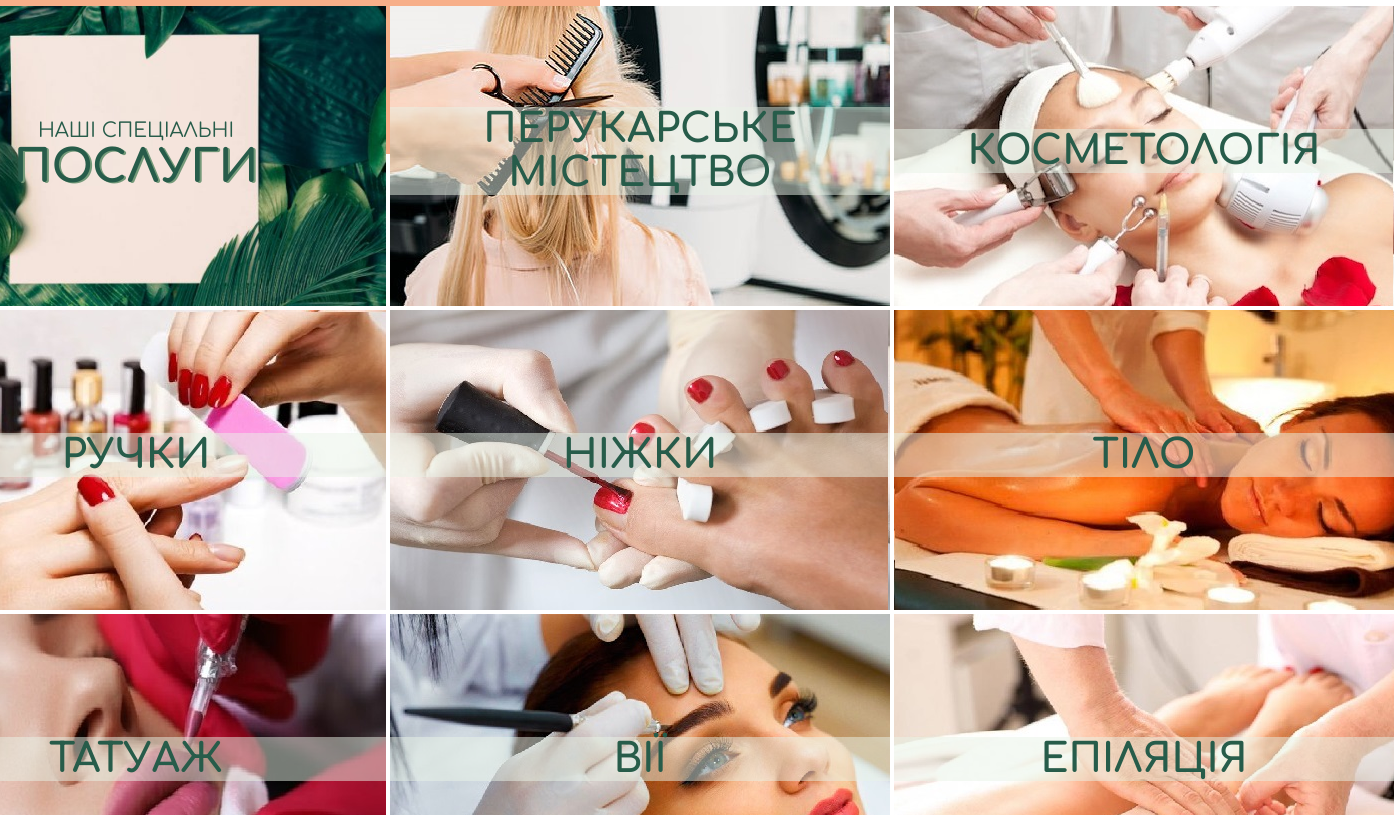
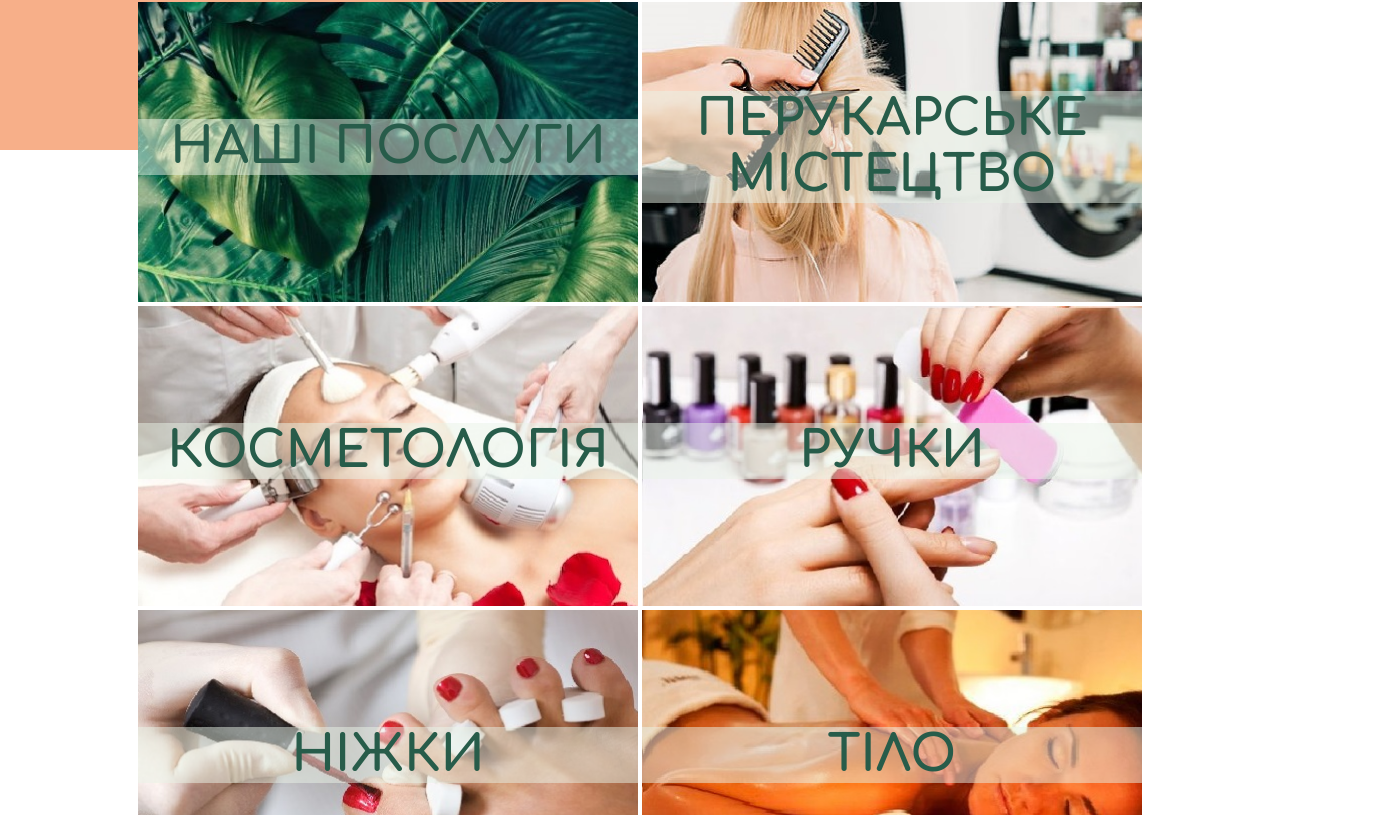
Before and after one commit to YuliaGrechishkina/my-graduation-project, a Vue app: page / in a window 1280 px wide. Shown: the part 1405-2220 px from the top of the page, 1396 px wide, since content can reach past the window. Built offline with nearby package versions, Linux system fonts and the light colour scheme.

Commit message:
:bug: fixed services_section for vue

```diff
--- a/src/components/OurServices.vue
+++ b/src/components/OurServices.vue
@@ -1,137 +1,58 @@
 <template>
   <div class="services" id="service">
-        <div class="services__block-color">
+    <div class="services__block-color"></div>
+    <ul class="services__galery-list">
+      <li
+        class="services__item"
+        v-for="service in services"
+        :key="service.id"
+        :style="{
+          backgroundImage: `url(${service.bgImg})`,
+        }"
+      >
+        <p class="services__item-text">
+          {{ service.title }}
+        </p>
+      </li>
+        </ul>
+
+  <ul class="services__galery-list-back">
+      <li
+        class="services__item-back"
+        v-for="service in services"
+        :key="service.id"
+        :style="{
+          backgroundImage: `url(${service.bgImgBack})`,
+        }"
+      >
+        <p class="services__item-back-text">
+          {{ service.service1 }}
+        </p>
+ <p class="services__item-back-text">
+          {{ service.service2 }}
+        </p>
+         <p class="services__item-back-text">
+          {{ service.service3 }}
+        </p>
+         <p class="services__item-back-text">
+          {{ service.service4 }}
+        </p>
+         <p class="services__item-back-text">
+          {{ service.service5 }}
+        </p>
+ <p class="services__item-back-text">
+          {{ service.service6 }}
+        </p>
+ <p class="services__item-back-text">
+          {{ service.service7 }}
+        </p>
+      </li>
+        </ul>
   </div>
-        <div class="services__galery-list">
-       <div class="services__galery ">
-          <div class="services__items-container">
-<div class="services__item services__item--all">
-           <h3 class="services__item-title">
-             наші спеціальні <br><span> Послуги</span>
-           </h3>
-                      </div>
-                <div class="services__item-back-all">
-              <p class="services__item-back-text services__item-back-text-all">на нашій території Ви можете отримати <br>весь спектр послуг для здоров'я і краси.<br> Ласкаво просимо на YUG! </p>
-
-          </div>
-          </div>
-
-         <div class="services__items-container">
-
-          <div class="services__item services__item--volos">
-           <p class="services__item-text">
-              перукарське містецтво
-            </p>
-          </div>
-          <div class="services__item-back">
-              <p class="services__item-back-text">стрижки</p>
-              <p class="services__item-back-text">укладання</p>
-              <p class="services__item-back-text">фарбування</p>
-              <p class="services__item-back-text">відновлення волосся</p>
-              <p class="services__item-back-text">нарощування</p>
-          </div></div>
-          <div class="services__items-container">
-
-          <div class="services__item services__item--kosmetologia">
-            <p class="services__item-text">
-              косметологія
-            </p>
-          </div>
-           <div class="services__item-back">
-              <p class="services__item-back-text">чистка обличчя</p>
-              <p class="services__item-back-text">доглядові процедури</p>
-              <p class="services__item-back-text">фотоомолодження</p>
-              <p class="services__item-back-text">карбоксітерапія</p>
-              <p class="services__item-back-text">ін'єкції краси</p>
-          </div>
-          </div>
-       </div>
-       <div class="services__galery">
-         <div class="services__items-container">
-
-          <div class="services__item services__item--manikur">
-            <p class="services__item-text">
-              ручки
-            </p>
-          </div>
-          <div class="services__item-back">
-              <p class="services__item-back-text">манікюр</p>
-              <p class="services__item-back-text">Покриття гель-лак</p>
-              <p class="services__item-back-text">Нарощування нігтів</p>
-              <p class="services__item-back-text">парафінотерапія</p>
-              <p class="services__item-back-text">корекція нігтів</p>
-          </div>
-         </div>
-         <div class="services__items-container">
-                   <div class="services__item services__item--pedikur">
-             <p class="services__item-text">
-             ніжки
-            </p>
-          </div>
-              <div class="services__item-back">
-              <p class="services__item-back-text">педікюр</p>
-              <p class="services__item-back-text">Покриття гель-лак</p>
-              <p class="services__item-back-text">корекція нігтів</p>
-              <p class="services__item-back-text">SPA догляд </p>
-              <p class="services__item-back-text">парафінотерапія</p>
-
-          </div>
-          </div>
-          <div class="services__items-container">
-
-          <div class="services__item services__item--massag">
-          <p class="services__item-text"> тіло </p>
-          </div>
-<div class="services__item-back">
-              <p class="services__item-back-text">усі види массажу</p>
-              <p class="services__item-back-text">Стоун-терапія</p>
-              <p class="services__item-back-text">Скрабування і <br>зволоження тіла</p>
-              <p class="services__item-back-text">Обгортання <br>за типом шкіри </p>
-
-
-</div>
-          </div>
-    </div>
-    <div class="services__galery">
-                 <div class="services__items-container">
-           <div class="services__item services__item--tatuag">
-           <p class="services__item-text"> татуаж </p>
-          </div>
-          <div class="services__item-back">
-              <p class="services__item-back-text">ТАТУАЖ БРІВ</p>
-              <p class="services__item-back-text">ПУДРОВІ БРОВИ</p>
-              <p class="services__item-back-text">МІКРОБЛЕЙДИНГ БРІВ </p>
-              <p class="services__item-back-text">ТАТУАЖ ГУБ</p>
-               <p class="services__item-back-text">ТАТУАЖ ПОВІК</p>
-          </div>
-                 </div>
-                  <div class="services__items-container">
-           <div class="services__item services__item--brovi">
-           <p class="services__item-text"> вії </p>
-          </div>
-<div class="services__item-back">
-<p class="services__item-back-text">Класичне <br>нарощування вій</p>
-              <p class="services__item-back-text">2D, 3D <br>нарощування вій</p>
-              <p class="services__item-back-text">ламінування </p>
-                       </div>
-                  </div>
- <div class="services__items-container">
-          <div class="services__item services__item--depilacia">
-           <p class="services__item-text">  епіляція </p>
-          </div>
-           <div class="services__item-back">
-              <p class="services__item-back-text">шугарінг</p>
-              <p class="services__item-back-text">воскова епіляція</p>
-                        </div>
-       </div>
-    </div>
-        </div>
-            </div>
-
 </template>
 
 <style scoped lang="scss">
-.services{
+.services {
   height: 900px;
   width: 100%;
   position: relative;
@@ -139,7 +60,7 @@ height: 900px;
   justify-content: center;
   align-items: center;
 }
-.services__block-color{
+.services__block-color {
   background-color: #f7af89;
   width: 600px;
   height: 150px;
@@ -148,35 +69,52 @@ height: 900px;
   left: 0;
   top: 0;
 }
+
+.services__galery-list, .services__galery-list-back{
+  position: absolute;
+  top: 0;left: 0;
+  list-style: none;
+  display: flex;
+  justify-content: center;
+  align-items: center;
+  flex-direction: row;
+  flex-wrap: wrap;
+}
+
+.services__galery-list{
+z-index: 1;
+}
+
+
 .services__item {
   min-height: 300px;
   width: 500px;
   margin: 2px;
   display: flex;
   justify-content: center;
- align-items:center;
- flex-direction: column;
+  align-items: center;
+  background-repeat: no-repeat;
+  background-position: center;
+  background-size: cover;
   text-align: center;
   cursor: pointer;
-  position: absolute;
-
 }
 
-.services__item-title{
- font-size: 20px;
+.services__item-title {
+  font-size: 30px;
   font-weight: normal;
   text-transform: uppercase;
   color: #275c4a;
 }
-.services__item-title span{
-  font-size: 45px;
+.services__item-title span {
+  font-size: 43px;
   font-weight: bold;
-  color:#275c4a;
-  text-shadow: 2px 1px 0px  #749979;
+  color: #275c4a;
+  text-shadow: 2px 1px 0px #749979;
 }
 
-.services__item-text{
-font-size: 40px;
+.services__item-text {
+  font-size: 50px;
   font-weight: bold;
   text-transform: uppercase;
   color: #275c4a;
@@ -184,13 +122,13 @@ background-color: rgba(233, 243, 231, 0.5);
   width: 100%;
   margin-bottom: 10px;
 }
-.services__item-back{
+.services__item-back {
   min-height: 300px;
   width: 500px;
   margin: 2px;
   display: flex;
   justify-content: center;
- align-items:center;
+  align-items: center;
   flex-direction: column;
   text-align: center;
   background-image: url(../assets/3.jpg);
@@ -201,110 +139,187 @@ margin-bottom: 10px;
 
 }
 
-.services__item-back-text{
-font-size: 18px;
+.services__item-back-text {
+  font-size: 17px;
   font-weight: bold;
+  text-align: center;
   text-transform: uppercase;
   color: #275c4a;
   margin-bottom: 3px;
+   background-color: rgba(233, 243, 231, 0.8);
 }
 
-.services__item--all{
- background-image: url(../assets/3.jpg);
-  background-repeat: no-repeat;
-    background-position: center;
-    background-size: cover;
-}
-.services__item-back-all{
-min-height: 300px;
- width: 500px;
- margin: 2px;
- display: flex;
- justify-content: center;
- align-items:center;
- flex-direction: column;
- text-align: center;
- background-image: url(../assets/all.jpg);
-  background-repeat: no-repeat;
-    background-position: center;
-    background-size: cover;
-     cursor: pointer;
-}
+//.services__item--all {
+//  background-image: url(../assets/3.jpg);
+ // background-repeat: no-repeat;
+ // background-position: center;
+//  background-size: cover;
+//}
+//.services__item-back-all {
+//  min-height: 300px;
+ // width: 500px;
+//  margin: 2px;
+ // display: flex;
+ // justify-content: center;
+ // align-items: center;
+//  flex-direction: column;
+ // text-align: center;
+//  background-image: url(../assets/all.jpg);
+//  background-repeat: no-repeat;
+ // background-position: center;
+ // background-size: cover;
+//  cursor: pointer;
+//}
 
-.services__item-back-text-all{
+.services__item-back-text-all {
   color: #275c4a;
   background-color: rgba(233, 243, 231, 0.8);
   width: 100%;
 }
 
-
-.services__item:hover{
+.services__item:hover {
   opacity: 0;
   transition: 0.5s ease;
-
-}
-
-.services__items-container{
-position: relative;
 }
 
 
-.services__item--volos{
-  background-image: url(../assets/volos.jpg);
-}
-
-.services__item--kosmetologia{
-  background-image: url(../assets/kosmetologia.jpg);
-}
-
-.services__item--manikur{
-  background-image: url(../assets/manikur.jpg);
-}
-
-.services__item--pedikur{
-  background-image: url(../assets/pedikur.jpg);
-}
-
-.services__item--massag{
-  background-image: url(../assets/massag.jpg);
-}
-
-.services__item--tatuag{
-  background-image: url(../assets/tatuag.jpg);
-}
-
-.services__item--brovi{
-  background-image: url(../assets/brovi.jpg);
-}
-
-.services__item--depilacia{
+.services__item--depilacia {
   background-image: url(../assets/depilacia.jpg);
 }
 
-.services__galery-list{
+.services__galery-list {
   display: flex;
   width: 100%;
-  flex-direction: column;
+  flex-direction: row;
+  flex-wrap: wrap;
+  justify-content: space-between;
   justify-content: center;
   align-items: center;
   position: absolute;
   top: 0;
 }
-
-.services__galery{
-  display: flex;
-  flex-direction: row;
-  flex-wrap: nowrap;
-  justify-content: space-between;
-  align-items: center;
-}
-
 </style>
 
 <script>
+export default {
+  name: "our-services",
 
-export default {
-  name: 'our-services',
+  data() {
+    return {
+      services: [
+        {
+          id: 0,
+          title: "наші послуги",
+          bgImg: require("@/assets/1.jpg"),
+          bgImgBack: require("@/assets/all.jpg"),
+          service1:
+            "на нашій території Ви можете отримати весь спектр послуг для здоров'я і краси.Ласкаво просимо на YUG!",
+          service2: "",
+          service3: "",
+          service4: "",
+          service5: "",
+        },
 
-}
+        {
+          id: 1,
+          title: "перукарське містецтво",
+          bgImg: require("@/assets/volos.jpg"),
+          bgImgBack: require("@/assets/3.jpg"),
+          service1: "стрижки",
+          service2: "укладання",
+          service3: "фарбування",
+          service4: "відновлення волосся",
+          service5: "нарощування",
+        },
+
+        {
+          id: 2,
+          title: "косметологія",
+          bgImg: require("@/assets/kosmetologia.jpg"),
+          bgImgBack: require("@/assets/3.jpg"),
+          service1: "чистка обличчя",
+          service2: "доглядові процедури",
+          service3: "фотоомолодження",
+          service4: "карбоксітерапія",
+          service5: "карбоновий пілінг",
+        },
+
+        {
+          id: 3,
+          title: "ручки",
+          bgImg: require("@/assets/manikur.jpg"),
+          bgImgBack: require("@/assets/3.jpg"),
+          service1: "Покриття гель-лак",
+          service2: "Нарощування нігтів",
+          service3: "парафінотерапія",
+          service4: "корекція нігтів",
+          service5: "",
+        },
+
+        {
+          id: 4,
+          title: "ніжки",
+          bgImg: require("@/assets/pedikur.jpg"),
+          bgImgBack: require("@/assets/3.jpg"),
+          service1: "Покриття гель-лак",
+          service2: "корекція нігтів",
+          service3: "SPA догляд",
+          service4: "парафінотерапія",
+          service5: "",
+        },
+
+        {
+          id: 5,
+          title: "тіло",
+          bgImg: require("@/assets/massag.jpg"),
+          bgImgBack: require("@/assets/3.jpg"),
+          service1: "усі види масажу",
+          service2: "Стоун-терапія",
+          service3: "SPA догляд",
+          service4: "Скрабування, ",
+          service5: " зволоження",
+           service6: " та Обгортання ",
+            service7: "  за типом шкіри",
+        },
+
+{
+          id: 6,
+          title: "татуаж",
+          bgImg: require("@/assets/tatuag.jpg"),
+          bgImgBack: require("@/assets/3.jpg"),
+          service1: "ТАТУАЖ БРІВ",
+          service2: "ПУДРОВІ БРОВИ",
+          service3: "МІКРОБЛЕЙДИНГ БРІВ",
+          service4: "МІКРОБЛЕЙДИНГ БРІВ ",
+          service5: "ТАТУАЖ ПОВІК",
+        },
+
+{
+          id: 7,
+          title: "вії",
+          bgImg: require("@/assets/brovi.jpg"),
+          bgImgBack: require("@/assets/3.jpg"),
+          service1: "Класичне ",
+          service2: "нарощування вій",
+          service3: "2D, 3D ",
+          service4: "нарощування вій",
+          service5: "ламінування",
+        },
+
+{
+          id: 8,
+          title: "епіляція",
+          bgImg: require("@/assets/depilacia.jpg"),
+          bgImgBack: require("@/assets/3.jpg"),
+          service1: "шугарінг",
+          service2: "воскова епіляція",
+          service3: "лазерна депіляція",
+          service4: "",
+          service5: "",
+        },
+
+      ],
+    };
+  },
+};
 </script>
--- a/src/components/TheHeader.vue
+++ b/src/components/TheHeader.vue
@@ -85,7 +85,7 @@ export default {
   font-size: 90px;
   color: #ffffff;
   font-weight: bold;
-  margin-bottom: 10px;
+  margin-bottom: 1px;
   margin-top: 10px;
   padding: 10px;
 
@@ -98,6 +98,7 @@ export default {
   max-height: 120px;
   margin-right: -50px;
   margin-left: -30px;
+  margin-top: 5px;
 }
 
 .nav__contacns {
```
Also changed, not shown: src/components/TheContacts.vue (+7 -3 lines). Lines whose indentation alone changed are shown as unchanged.
